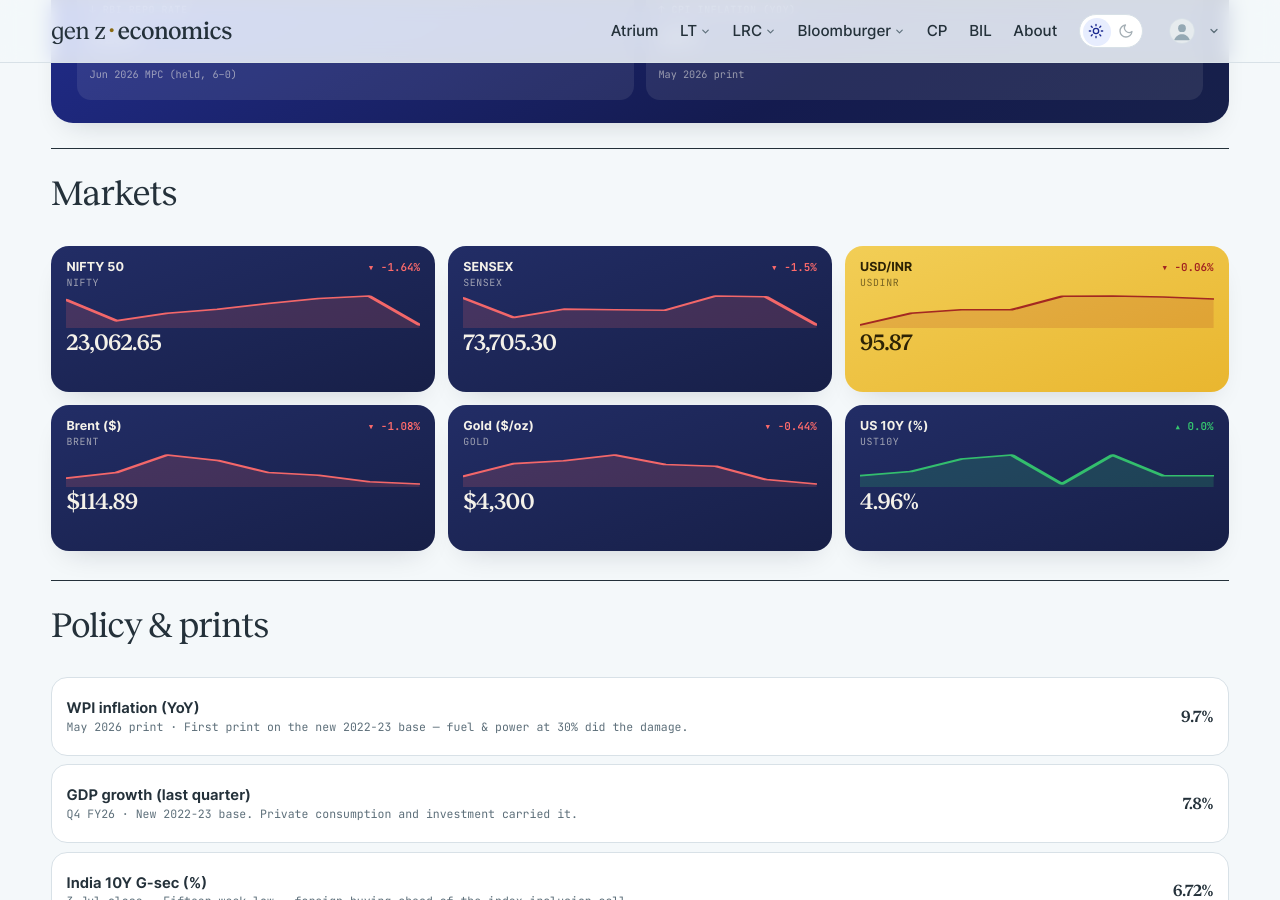
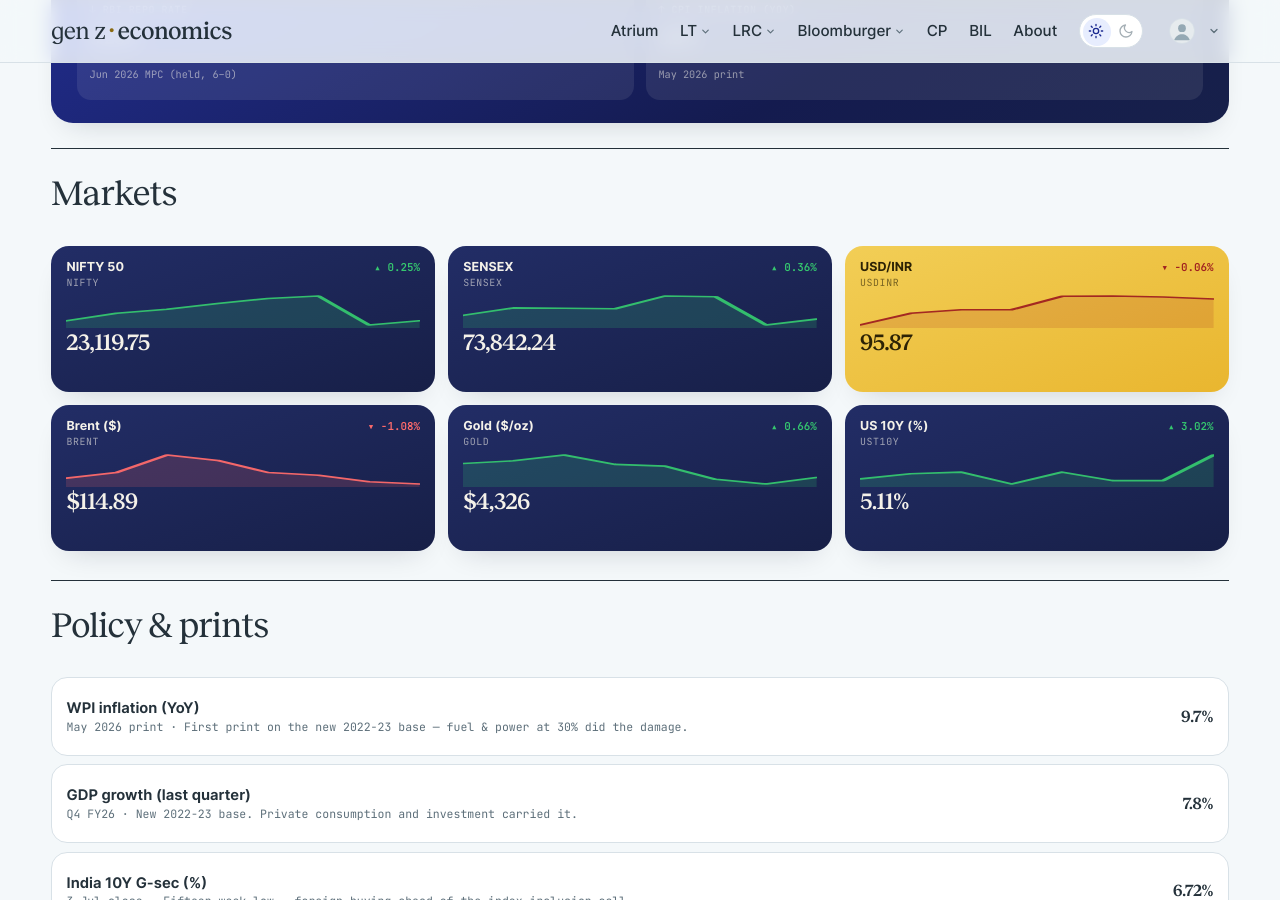
Before and after one commit to harsharya7021/genz-economics.com, a Jekyll site: the page built from macro-watch.html, in a window 1280 px wide and 900 px high, scrolled down 599 px. Built offline with Jekyll 4.4.1, drawn with Linux system fonts in a browser that asks for light colours; comment, search, counter and statistics services are not loaded.

Commit message:
data: morning market refresh

```diff
--- a/_data/macro.json
+++ b/_data/macro.json
@@ -1,34 +1,34 @@
 {
-  "as_of": "24 Sep 2026 close",
+  "as_of": "25 Sep 2026 close",
   "auto": {
     "nifty": {
       "label": "NIFTY 50",
-      "v": "23,062.65",
-      "chg": -1.64,
+      "v": "23,119.75",
+      "chg": 0.25,
       "spark": [
-        23398.1,
         23118.6,
         23217.6,
         23270.6,
         23346.4,
         23414.301,
         23446.801,
-        23062.65
+        23063.1,
+        23119.75
       ]
     },
     "sensex": {
       "label": "SENSEX",
-      "v": "73,705.30",
-      "chg": -1.5,
+      "v": "73,842.24",
+      "chg": 0.36,
       "spark": [
-        74781.758,
         74003.82,
         74336.453,
         74314.594,
         74294.961,
         74858.992,
         74828.25,
-        73705.297
+        73580.539,
+        73842.242
       ]
     },
     "usdinr": {
@@ -63,32 +63,32 @@
     },
     "gold": {
       "label": "Gold ($/oz)",
-      "v": "$4,300",
-      "chg": -0.44,
+      "v": "$4,326",
+      "chg": 0.66,
       "spark": [
-        4332.8,
         4387.5,
         4399.7,
         4424.9,
         4383.9,
         4376.4,
         4318.4,
-        4299.5
+        4298.0,
+        4326.5
       ]
     },
     "ust10y": {
       "label": "US 10Y (%)",
-      "v": "4.96%",
-      "chg": 0.0,
+      "v": "5.11%",
+      "chg": 3.02,
       "spark": [
-        4.96,
         4.97,
         5.0,
         5.01,
         4.94,
         5.01,
         4.96,
-        4.96
+        4.96,
+        5.11
       ]
     }
   },
--- a/_data/markets.yml
+++ b/_data/markets.yml
@@ -2,38 +2,38 @@
 # USD/INR) are refreshed each weekday morning by the market-data workflow;
 # the India 10Y G-Sec line is maintained by hand. Do not hand-edit the
 # live tickers — the job overwrites them.
-as_of: 24 Sep 2026
+as_of: 25 Sep 2026
 tickers:
 - symbol: NIFTY 50
   code: ^NSEI
-  value: 23,062.65
-  change: −384.15
-  pct: −1.64%
-  dir: down
+  value: 23,119.75
+  change: '+56.65'
+  pct: +0.25%
+  dir: up
   spark:
-  - 23398.1
   - 23118.6
   - 23217.6
   - 23270.6
   - 23346.4
   - 23414.301
   - 23446.801
-  - 23062.65
+  - 23063.1
+  - 23119.75
 - symbol: SENSEX
   code: BSE
-  value: 73,705.30
-  change: −1,122.95
-  pct: −1.50%
-  dir: down
+  value: 73,842.24
+  change: '+261.70'
+  pct: +0.36%
+  dir: up
   spark:
-  - 74781.758
   - 74003.82
   - 74336.453
   - 74314.594
   - 74294.961
   - 74858.992
   - 74828.25
-  - 73705.297
+  - 73580.539
+  - 73842.242
 - symbol: USD / INR
   code: FX
   value: '95.87'
```
